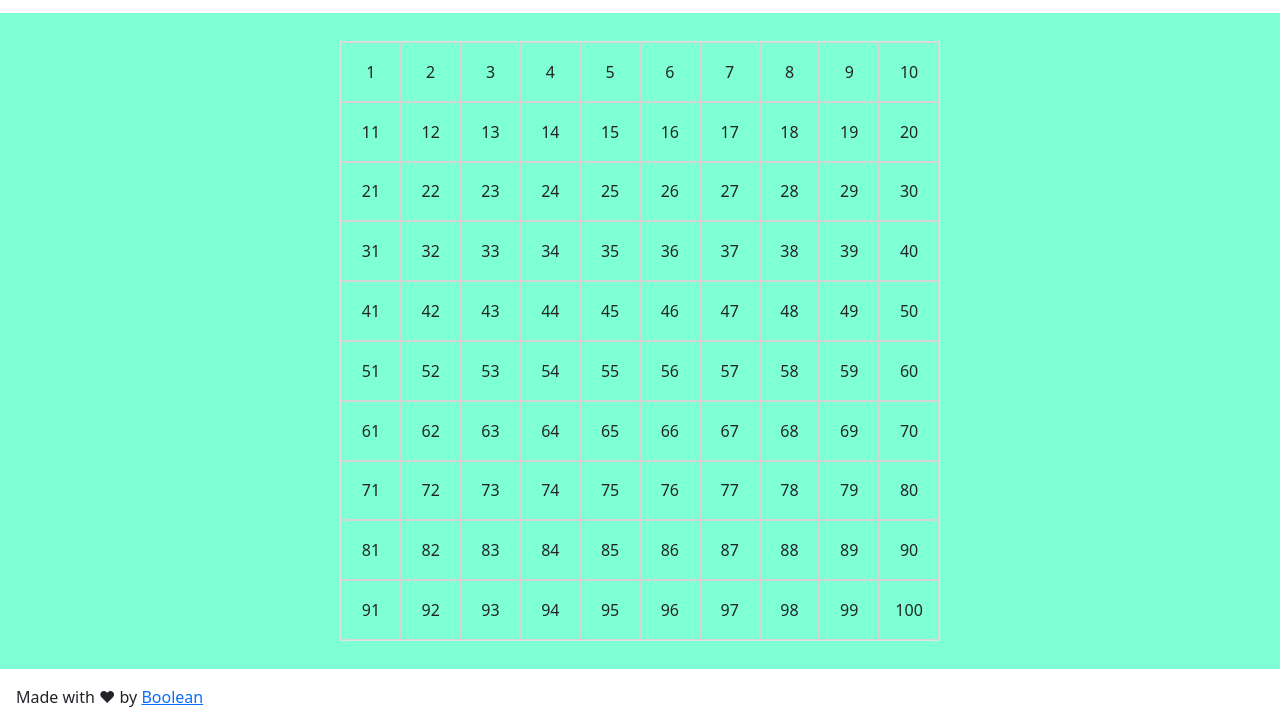
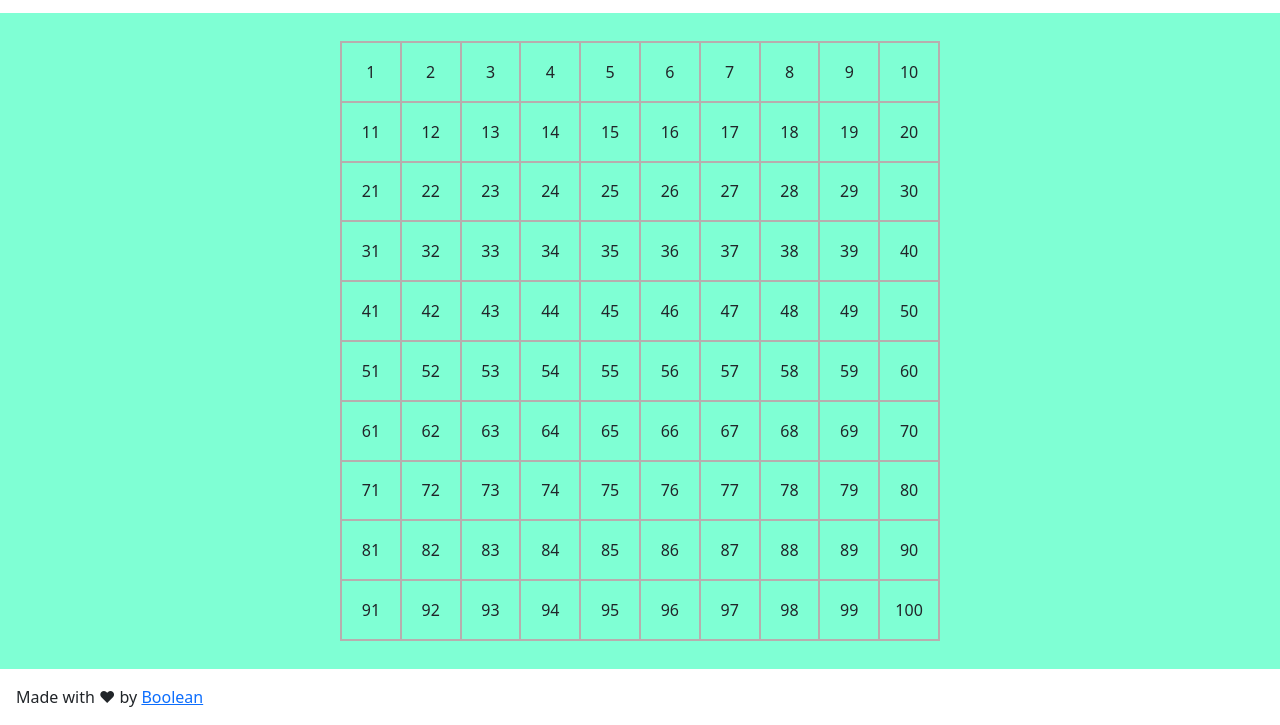
Before and after one commit to WilliamHaxhija/js-campominato-dom, a plain HTML site: page index.html in a window 1280 px wide. Both pictures are taken after a click on the button "Play". Shown: the part 75-800 px from the top of the page. Drawn offline with nearby package versions, Linux system fonts and the light colour scheme.

Commit message:
fix: grid borders style

```diff
--- a/css/style.css
+++ b/css/style.css
@@ -37,12 +37,13 @@ main {
     flex-wrap: wrap;
     width: 600px;
     height: 600px;
+    border: 1px solid rgb(183, 174, 174);
 }
 
 .ms-cell {
     width: calc(100% / 10);
     height: calc(100% / 10);
-    border: 1px solid lightgrey;
+    border: 1px solid rgb(183, 174, 174);
     display: flex;
     justify-content: center;
     align-items: center;
--- a/index.html
+++ b/index.html
@@ -33,7 +33,7 @@
     <!-- Main -->
     <main>
         <div class="container d-flex align-items-center ms-grid-ctn">
-            <div class="ms-grid d-none mx-auto border">
+            <div class="ms-grid d-none mx-auto">
                 <!-- <div class="ms-cell"><span>1</span></div> -->
             </div>
         </div>
--- a/js/script.js
+++ b/js/script.js
@@ -29,7 +29,7 @@ playButton.addEventListener('click', function () {
     for (let i = 0; i < allSquares.length; i++) {
         const thisSquare = allSquares[i];
         thisSquare.addEventListener('click', function () {
-            this.classList.toggle('lightblue');
+            this.classList.add('lightblue');
             console.log(this.textContent);
         });
     }
```
